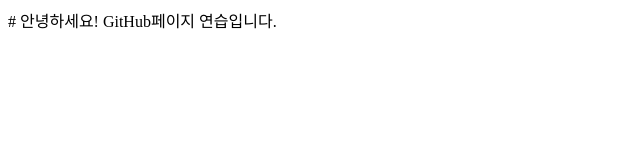
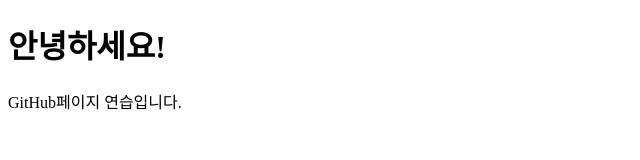
Before and after one commit to jungsh419/jungsh419.github.io, a plain HTML site: page index.html in a window 1280 px wide. Shown: the whole page, without its empty margins (0-640 px from the left). Drawn offline with Linux system fonts and the light colour scheme.

Commit message:
페이지 수정

```diff
--- a/index.html
+++ b/index.html
@@ -6,8 +6,9 @@
     <title>hooni의 페이지</title>
 </head>
 <body>
-    # 안녕하세요!
-
+    <h1>
+        안녕하세요!
+    </h1>
     GitHub페이지 연습입니다.
 </body>
 </html>
```
